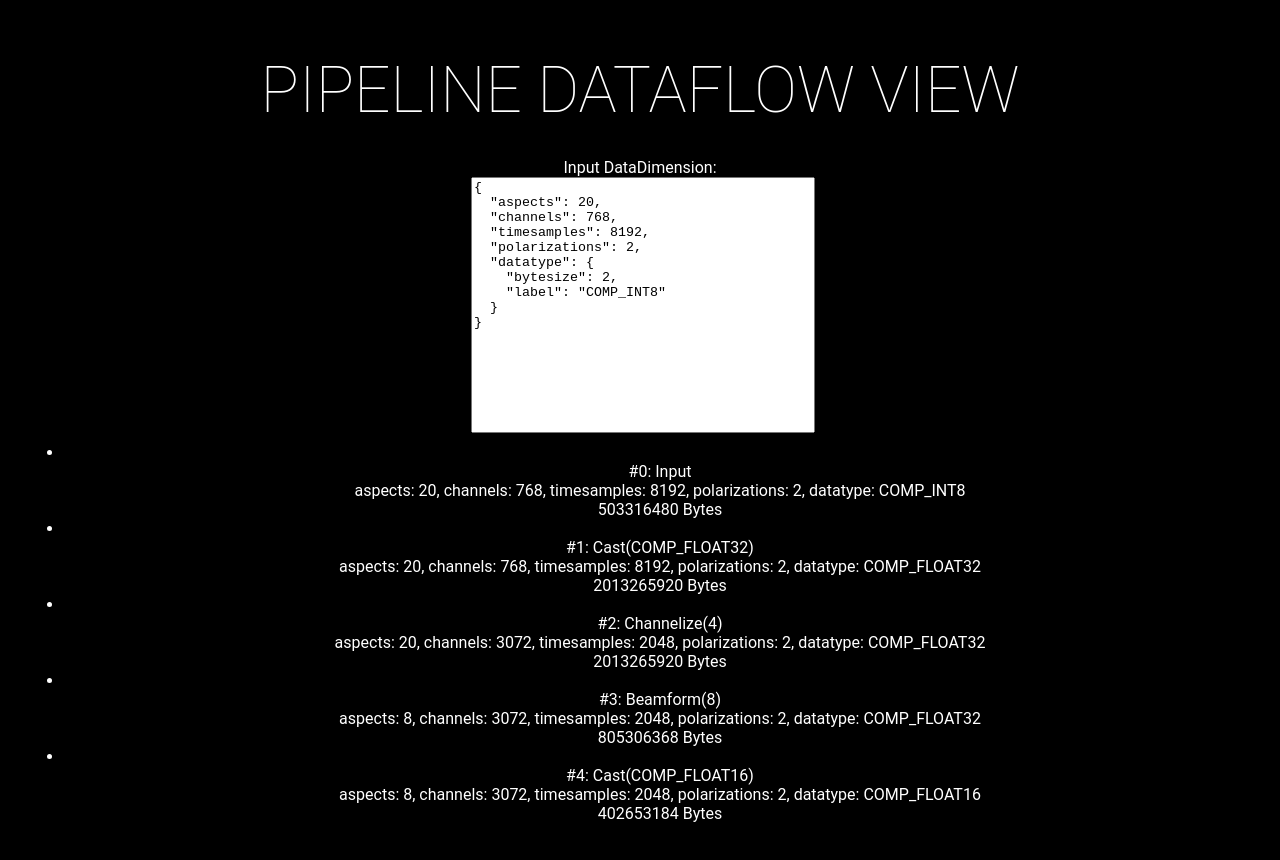
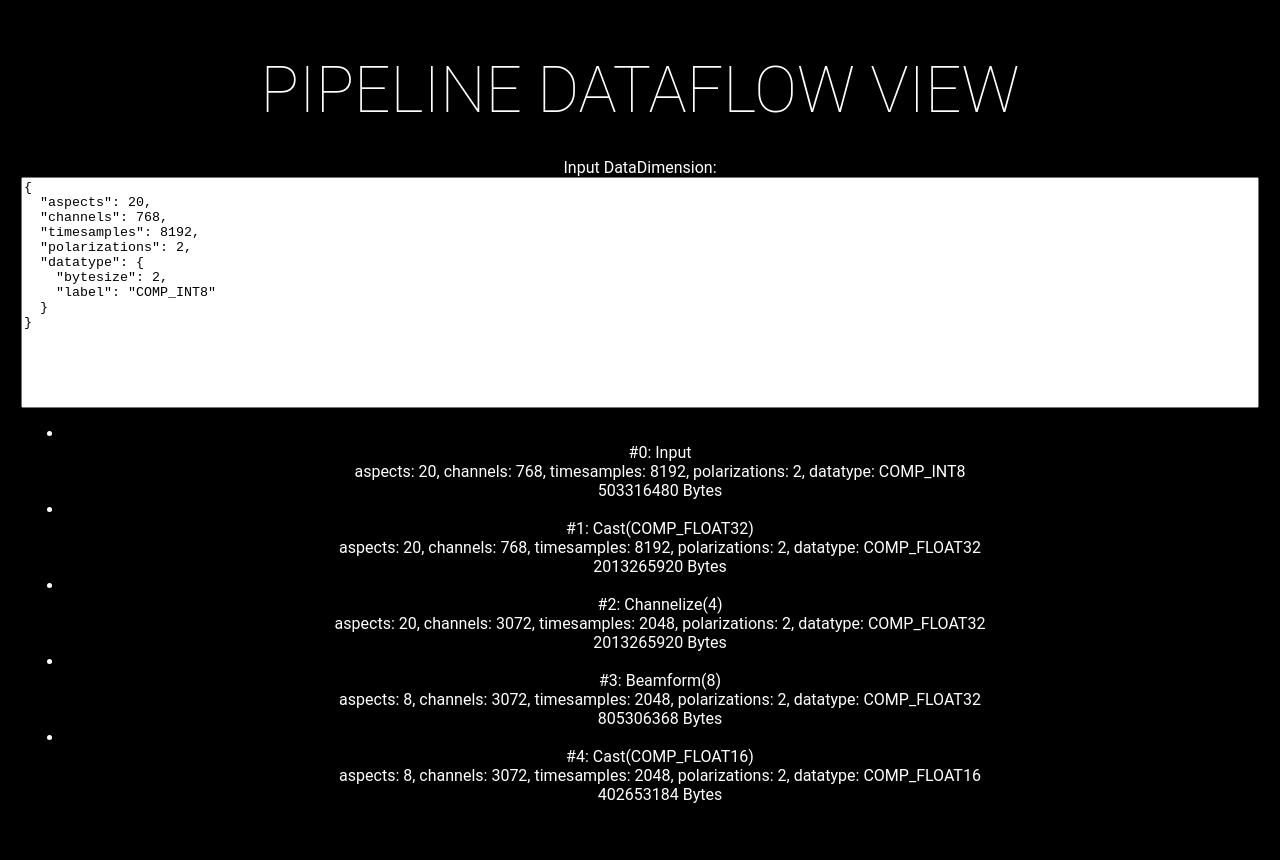
Before and after one commit to MydonSolutions/pipeline_data, a Svelte app: page / in a window 1280 px wide. Shown: the top 860 px of the page. Built offline with nearby package versions, Linux system fonts and the light colour scheme.

Commit message:
+* lib/InputJSON.svelte

```diff
--- a/src/App.svelte
+++ b/src/App.svelte
@@ -9,6 +9,7 @@
   import { COMP_FLOAT16, COMP_FLOAT32, COMP_INT8, DataType_fromObject } from "./models/datatypes";
   import { DataDimension, DataDimension_fromObject } from "./models/datadimensions";
   import Pipeline from "./lib/Pipeline.svelte";
+import InputJson from "./lib/InputJSON.svelte";
 
   let pipeline = [
     new Cast(COMP_FLOAT32),
@@ -35,12 +36,8 @@
 <main>
   <h1>Pipeline Dataflow View</h1>
   <div class="inputs">
-    <div>
-      Input DataDimension:
-      <textarea bind:value={textarea_datadim_json}/>
-    </div>
+    <InputJson title="Input DataDimension" bind:value={textarea_datadim_json}/>
   </div>
-  <br>
   <Pipeline {pipeline} {datadim}/>
 </main>
 
@@ -74,13 +71,6 @@
     justify-content: space-around;
   }
 
-  textarea {
-    width:100%;
-    height:100%;
-    align-self: center;
-    resize: none;
-  }
-
   @media (min-width: 480px) {
     h1 {
       max-width: none;
--- /dev/null
+++ b/src/lib/InputJSON.svelte
@@ -0,0 +1,29 @@
+<script lang="ts">
+
+  export let value:string = "";
+  export let title:string = undefined;
+
+</script>
+
+<div>
+  {#if title != undefined}
+    {title}:
+  {/if}
+  <textarea bind:value/>
+</div>
+
+<style>
+  div {
+    width: 100%;
+    height: 100%;
+    display: flex;
+    flex-direction: column;
+  }
+
+  textarea {
+    width:100%;
+    height:100%;
+    align-self: center;
+    resize: none;
+  }
+</style>
```
